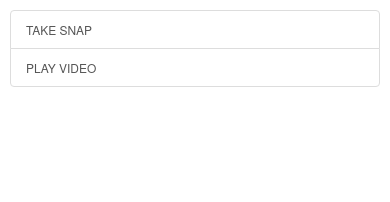
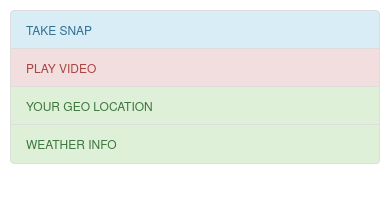
Before and after one commit to anandkrishnanbk/CordovaApp, a website: page HelpMe/www/index.html at #!/photo in a window 390 px wide. Drawn offline with Linux system fonts and the light colour scheme; some packages are replaced by stand-ins of ours.

Commit message:
added more list items

```diff
--- a/HelpMe/www/index.html
+++ b/HelpMe/www/index.html
@@ -41,8 +41,10 @@
 <body ng-app="cordovaApp">
 <div ng-controller="snapController" class="container fill">
     <div class="list-group">
-        <a href="#photo" class="list-group-item">Take Snap</a>
-        <a href="#" class="list-group-item">Play Video</a>
+        <a href="#photo" class="list-group-item list-group-item-info">Take Snap</a>
+        <a href="#video" class="list-group-item list-group-item-danger">Play Video</a>
+        <a href="#geolocation" class="list-group-item list-group-item-success">Your Geo Location</a>
+        <a href="#geolocation" class="list-group-item list-group-item-success">Weather Info</a>
     </div>
     <div ng-view></div>
 </div>
--- a/HelpMe/www/js/PhotoController.js
+++ b/HelpMe/www/js/PhotoController.js
@@ -1,5 +1,5 @@
 angular.module('cordovaApp').controller('photoController',function($scope)
 {
-
+//$scope.myImage = myImage;
 
 });
```
Also changed, not shown: HelpMe/www/Views/photo.html (+2 -2 lines).
